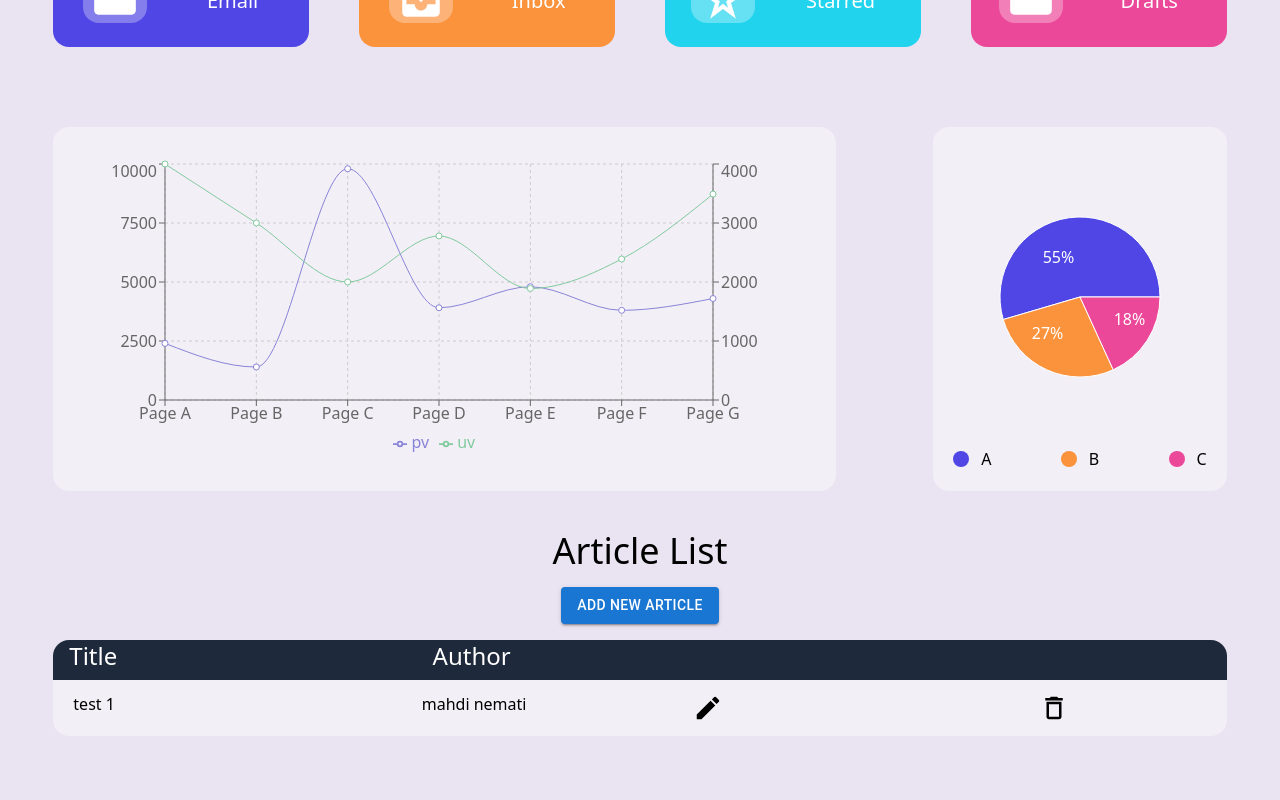
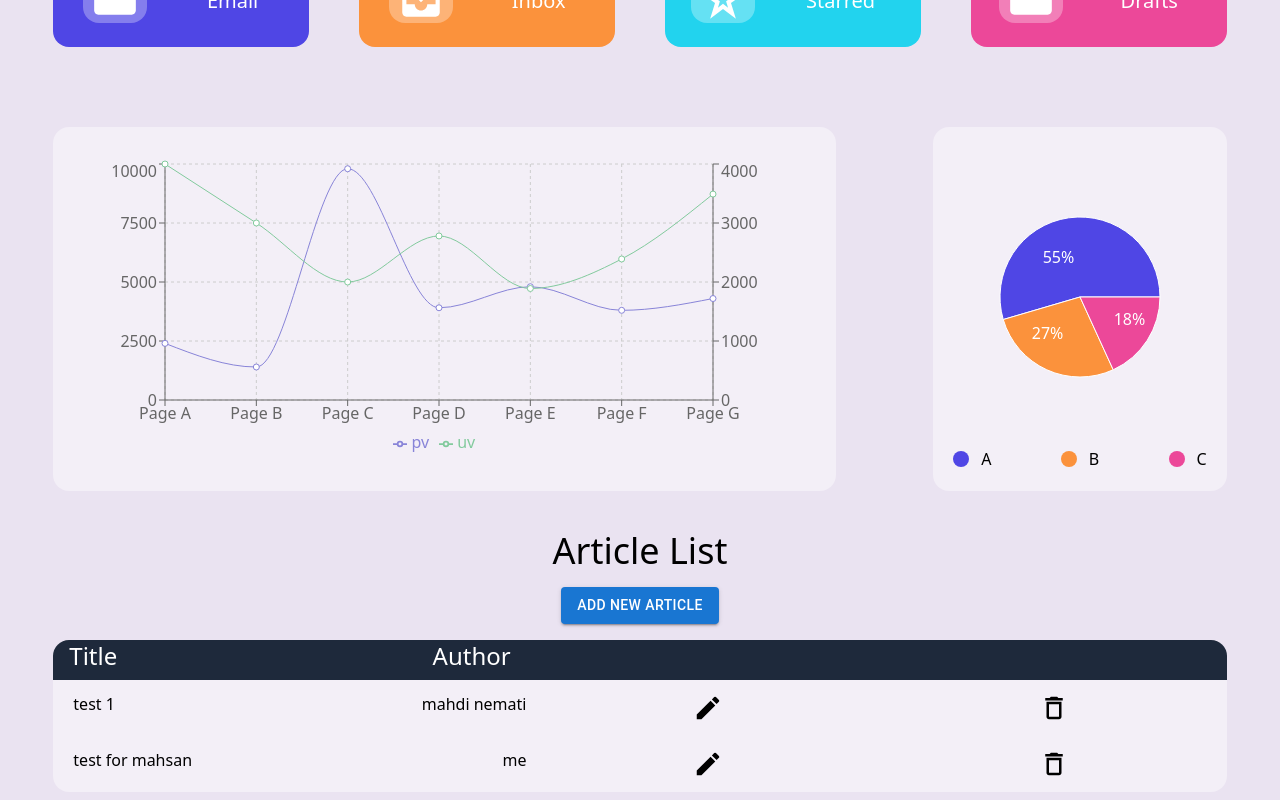
Before and after one commit to mahdi-nemati/Admin-Dashboard, a React (Create React App) app: page /home in a window 1280 px wide. Shown: the part 257-1057 px from the top of the page. Before the commit the page ends 1001 px from the top, so only its background shows below. Built offline with nearby package versions, Linux system fonts and the light colour scheme; data requests are answered from the project's data file.

Commit message:
check for body Article and send ersponst

```diff
--- a/db.json
+++ b/db.json
@@ -3,8 +3,14 @@
     {
       "title": "test 1",
       "author": "mahdi nemati",
-      "body": "this is testt",
+      "body": "this is test",
       "id": 1
+    },
+    {
+      "id": 2,
+      "title": "test for mahsan",
+      "author": "me",
+      "body": "lorem ipisum lorem ipisum lorem ipisum lorem ipisum lorem ipisum lorem ipisum lorem ipisum lorem ipisum lorem ipisum lorem ipisum"
     }
   ]
 }
--- a/src/Components/ArticleComponent/Article.jsx
+++ b/src/Components/ArticleComponent/Article.jsx
@@ -17,9 +17,13 @@ const Article = () => {
       <section className="bg-white bg-opacity-40 w-11/12 rounded-2xl flex flex-col justify-center items-center p-5">
         <h1 className="text-5xl mb-4">{Article.title}</h1>
         <p className="text-xl mb-12">{Article.author}</p>
-        <p className="border border-gray-300 w-9/12 flex justify-start p-4">
-          {Article.body}
-        </p>
+        {Article.body ? (
+          <p className="border border-gray-300 w-9/12 flex justify-start p-4">
+            {Article.body}
+          </p>
+        ) : (
+          <p>any content found ! </p>
+        )}
       </section>
     </main>
   );
```
